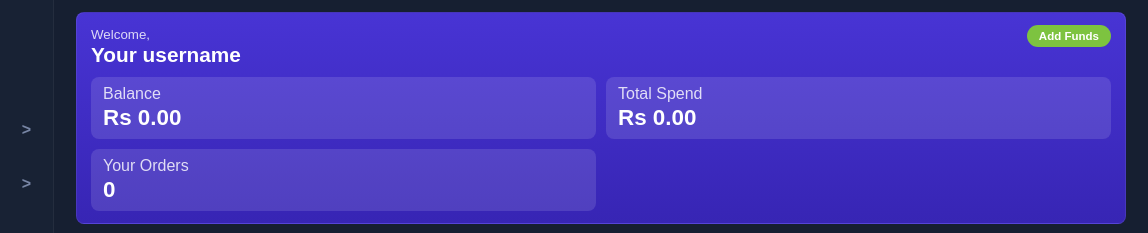
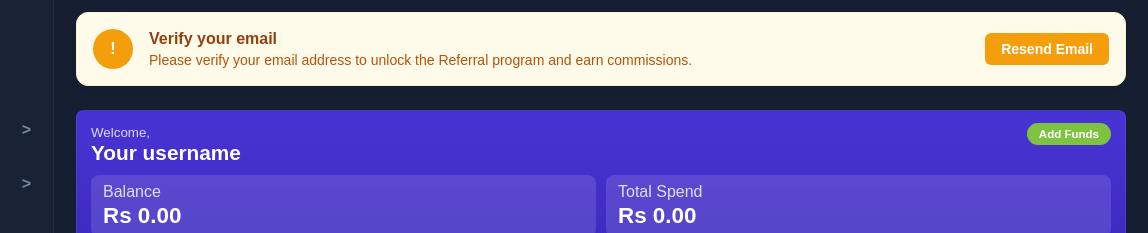
Before and after one commit to mrrawatt1920/Dreamhubs, a website: page dashboard.html in a window 1280 px wide. Shown: the top 233 px of the page, 132-1280 px from the left. Drawn offline with Linux system fonts and the light colour scheme; no server answers; sample sign-in values are in the browser's storage.

Commit message:
Add files via upload

```diff
--- a/dashboard.html
+++ b/dashboard.html
@@ -39,6 +39,16 @@
 
       <main class="user-main smm-main">
         <div class="smm-container">
+          <!-- Verification Banner -->
+          <div id="verifyBanner" style="display: none; background: #fffbeb; border: 1px solid #fef3c7; border-radius: 12px; padding: 16px; margin-bottom: 24px; display: flex; align-items: center; gap: 16px; box-shadow: 0 4px 6px -1px rgba(0,0,0,0.05);">
+            <div style="background: #f59e0b; color: white; width: 40px; height: 40px; border-radius: 50%; display: flex; align-items: center; justify-content: center; font-weight: bold; flex-shrink: 0;">!</div>
+            <div style="flex-grow: 1;">
+              <h4 style="margin: 0; color: #92400e; font-size: 1rem;">Verify your email</h4>
+              <p style="margin: 4px 0 0; color: #b45309; font-size: 0.875rem;">Please verify your email address to unlock the Referral program and earn commissions.</p>
+            </div>
+            <button onclick="resendVerification()" id="resendBtn" style="background: #f59e0b; color: white; border: none; padding: 8px 16px; border-radius: 6px; cursor: pointer; font-weight: 600; font-size: 0.875rem; white-space: nowrap;">Resend Email</button>
+          </div>
+
           <section class="summary-strip">
             <div class="summary-card">
               <div class="summary-head">
```
